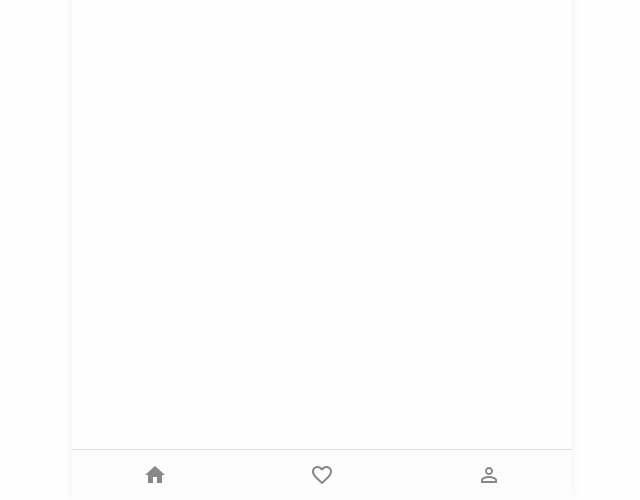
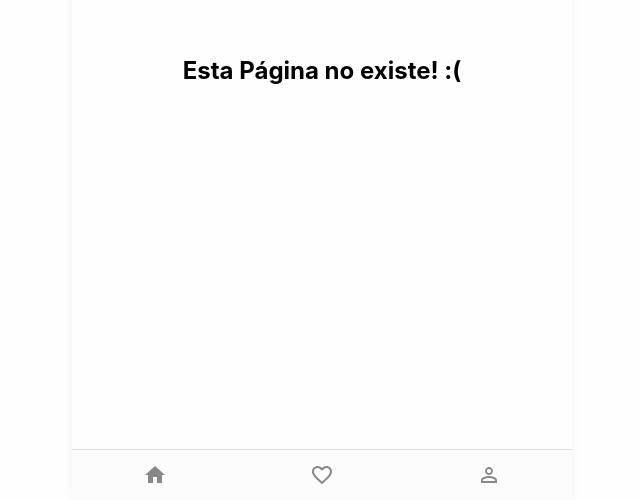
Before and after one commit to aomineDev/react-advanced-platzi, a React app in the folder petgram-platzi/: page /user/login in a window 1280 px wide. Shown: the part 300-800 px from the top of the page, without its empty margins (318-958 px from the left). Built offline with nearby package versions, Linux system fonts and the light colour scheme.

Commit message:
rutas finalizadas

```diff
--- a/petgram-platzi/src/App.jsx
+++ b/petgram-platzi/src/App.jsx
@@ -1,5 +1,5 @@
 import React, { useContext } from 'react'
-import { Router } from '@reach/router'
+import { Router, Redirect } from '@reach/router'
 
 import { Context } from './Context'
 
@@ -9,6 +9,7 @@ import { Detail } from './pages/Detail'
 import { Favs } from './pages/Favs'
 import { User } from './pages/User'
 import { NotRegisteredUser } from './pages/NotRegisteredUser'
+import { NotFound } from './pages/NotFound'
 
 import { GlobalStyles } from './styles/GlobalStyles'
 
@@ -21,22 +22,14 @@ export const App = () => {
         <Home path='/' />
         <Home path='/pet/:categoryId' />
         <Detail path='/detail/:detailId' />
+        {!isAuth && <NotRegisteredUser path='/login' />}
+        {isAuth && <Redirect from='/login' to='/' noThrow />}
+        {!isAuth && <Redirect from='/favs' to='login' noThrow />}
+        <Favs path='/favs' />
+        {!isAuth && <Redirect from='/user' to='login' noThrow />}
+        <User path='user' />
+        <NotFound default />
       </Router>
-      {
-        isAuth
-          ? (
-            <Router>
-              <Favs path='/favs' />
-              <User path='user' />
-            </Router>
-          )
-          : (
-            <Router>
-              <NotRegisteredUser path='/favs' />
-              <NotRegisteredUser path='user' />
-            </Router>
-          )
-      }
       <Navbar />
     </>
   )
--- /dev/null
+++ b/petgram-platzi/src/components/Error404/index.jsx
@@ -0,0 +1,9 @@
+import React from 'react'
+
+import { Wrapper, Title } from './styles'
+
+export const Error404 = () => (
+  <Wrapper>
+    <Title>Esta Página no existe! :(</Title>
+  </Wrapper>
+)
--- /dev/null
+++ b/petgram-platzi/src/components/Error404/styles.js
@@ -0,0 +1,12 @@
+import styled from 'styled-components'
+
+export const Wrapper = styled.div`
+  height: calc(100vh - 60px);
+  display: flex;
+  justify-content: center;
+  align-items: center;
+`
+
+export const Title = styled.h1`
+  font-size: 24px;
+`
--- a/petgram-platzi/src/components/Fav/styles.js
+++ b/petgram-platzi/src/components/Fav/styles.js
@@ -2,7 +2,6 @@ import styled from 'styled-components'
 
 export const Photo = styled.li`
   height: 100%;
-  border-radius: 8px;
   overflow: hidden;
 `
 
--- /dev/null
+++ b/petgram-platzi/src/pages/NotFound.jsx
@@ -0,0 +1,5 @@
+import React from 'react'
+
+import { Error404 } from '../components/Error404'
+
+export const NotFound = () => <Error404 />
```
